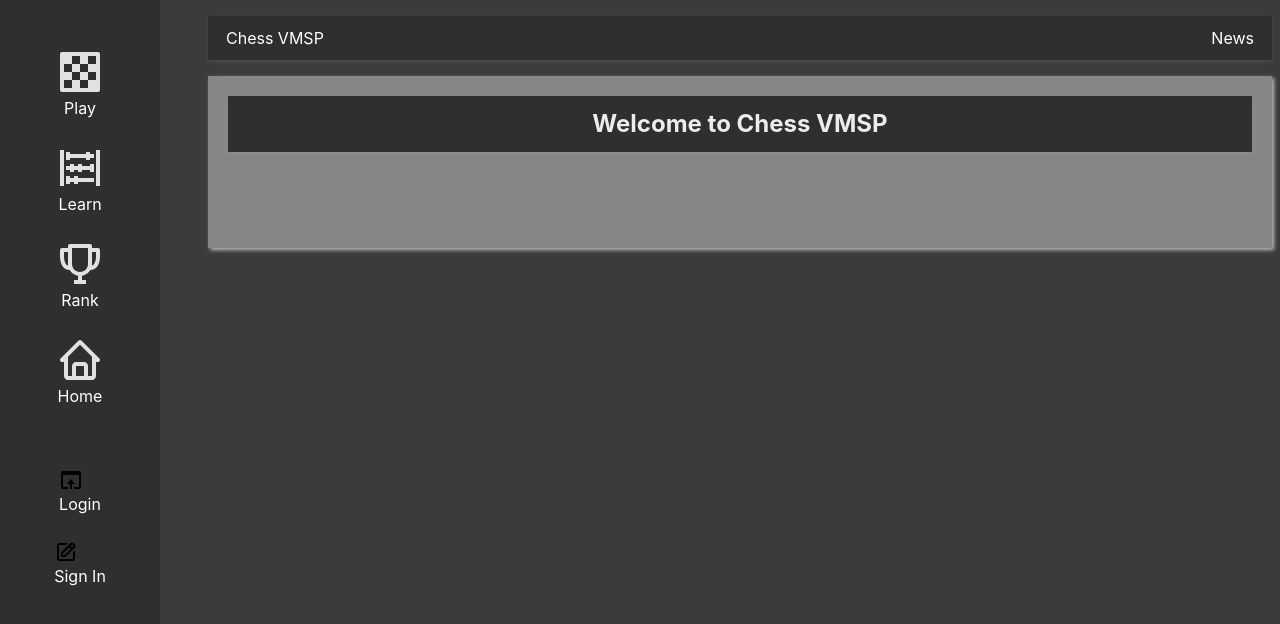
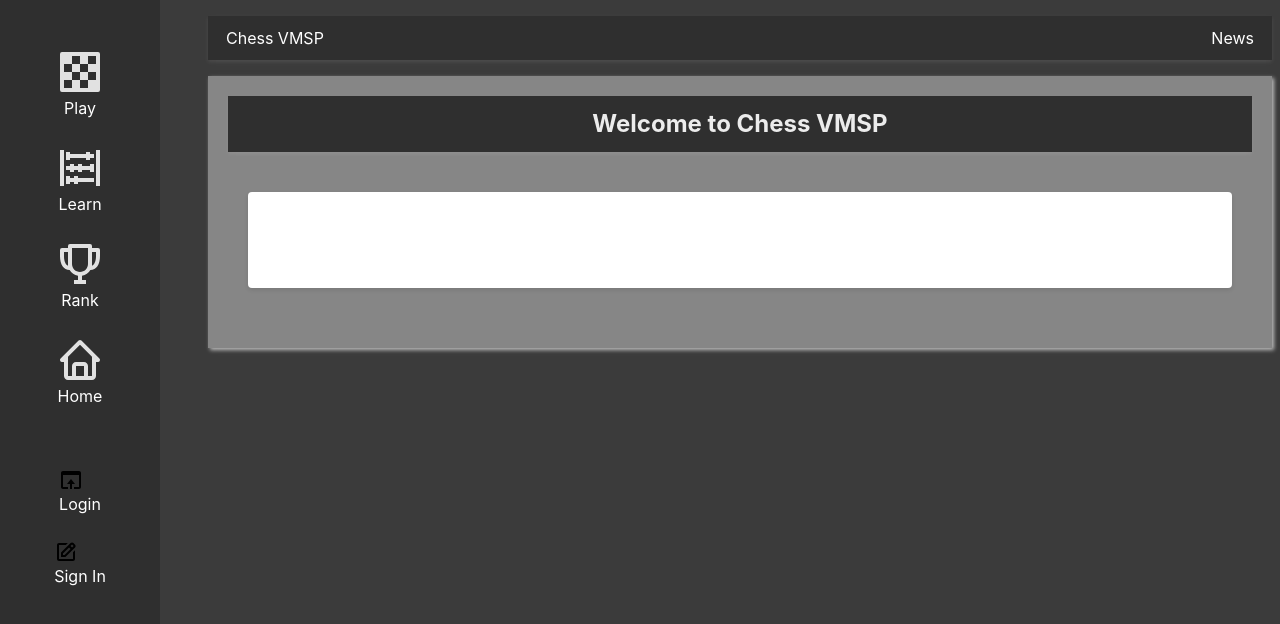
Before and after one commit to leofab/chess-vue-mongo-springboot, a Vue app: page / in a window 1280 px wide. Shown: the top 624 px of the page. Built offline with nearby package versions, Linux system fonts and the light colour scheme.

Commit message:
cardvue component implementing

```diff
--- a/src/components/Body.vue
+++ b/src/components/Body.vue
@@ -4,11 +4,34 @@
             <h1>Welcome to Chess VMSP</h1>
         </div>
         <div class="body__content">
-            <p></p>
+            <Card>
+                <template v-slot:header>
+                    <h2>Card Title</h2>
+                </template>
+                <p>Card Content Goes Here</p>
+                <template v-slot:footer>
+                    <button>Click Me</button>
+                </template>
+            </Card>
         </div>
     </div>
 </template>
 
+<script>
+import Card from './Card.vue'
+
+export default {
+    components: {
+        Card
+    },
+    data() {
+        return {
+            header: 'Jogar',
+            footer: ''
+        }
+    }
+}
+</script>
 <style scoped>
 .body {
     margin-left: 200px;
--- a/src/components/Card.vue
+++ b/src/components/Card.vue
@@ -1,17 +1,27 @@
 <template>
     <div class="card">
         <div class="card__header">
-            <slot name="header"></slot>
+            <slot :name="header"></slot>
         </div>
         <div class="card__body">
             <slot></slot>
         </div>
         <div class="card__footer">
-            <slot name="footer"></slot>
+            <slot :name="footer"></slot>
         </div>
     </div>
 </template>
 
+<script>
+export default {
+    data() {
+        return {
+            header: 'default message from Child!',
+            footer: 'default message from Footer!'
+        }
+    }
+}
+</script>
 <style scoped>
 .card {
     background-color: #fff;
@@ -23,6 +33,7 @@
 .card__header {
     font-size: 18px;
     font-weight: bold;
+    color: #2f2f2f;
     margin-bottom: 10px;
 }
 .card__footer {
```
